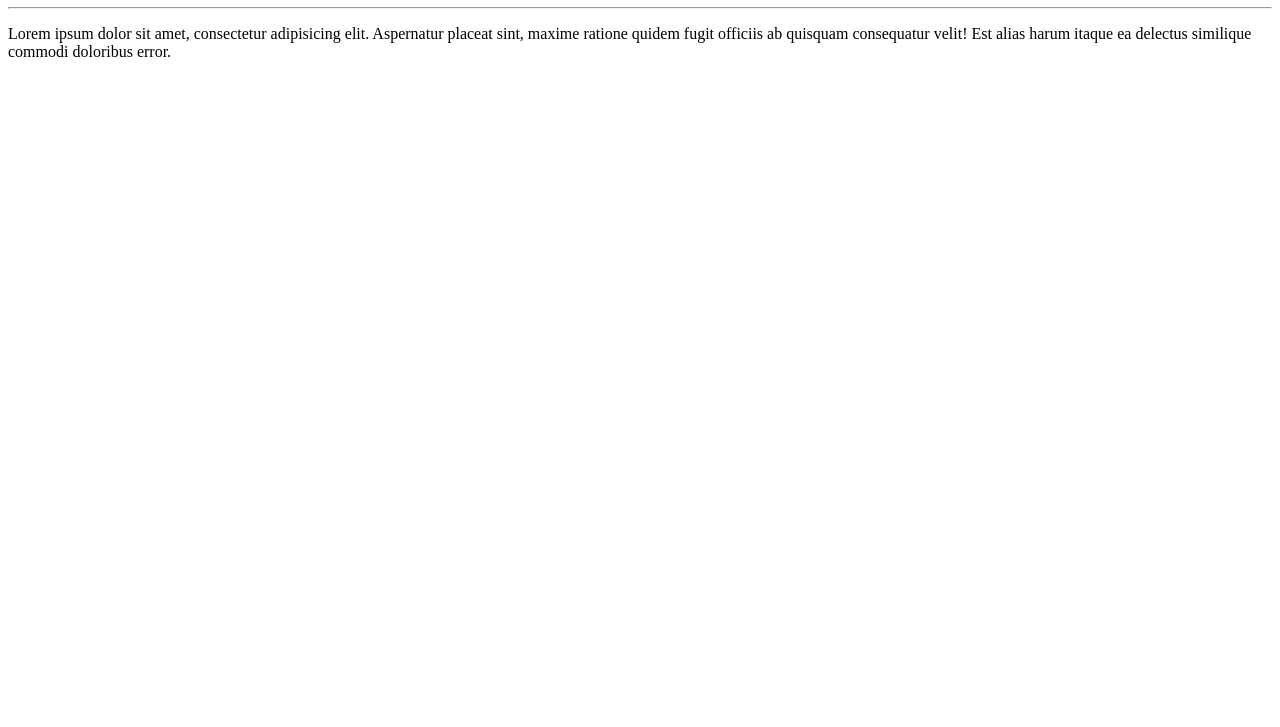
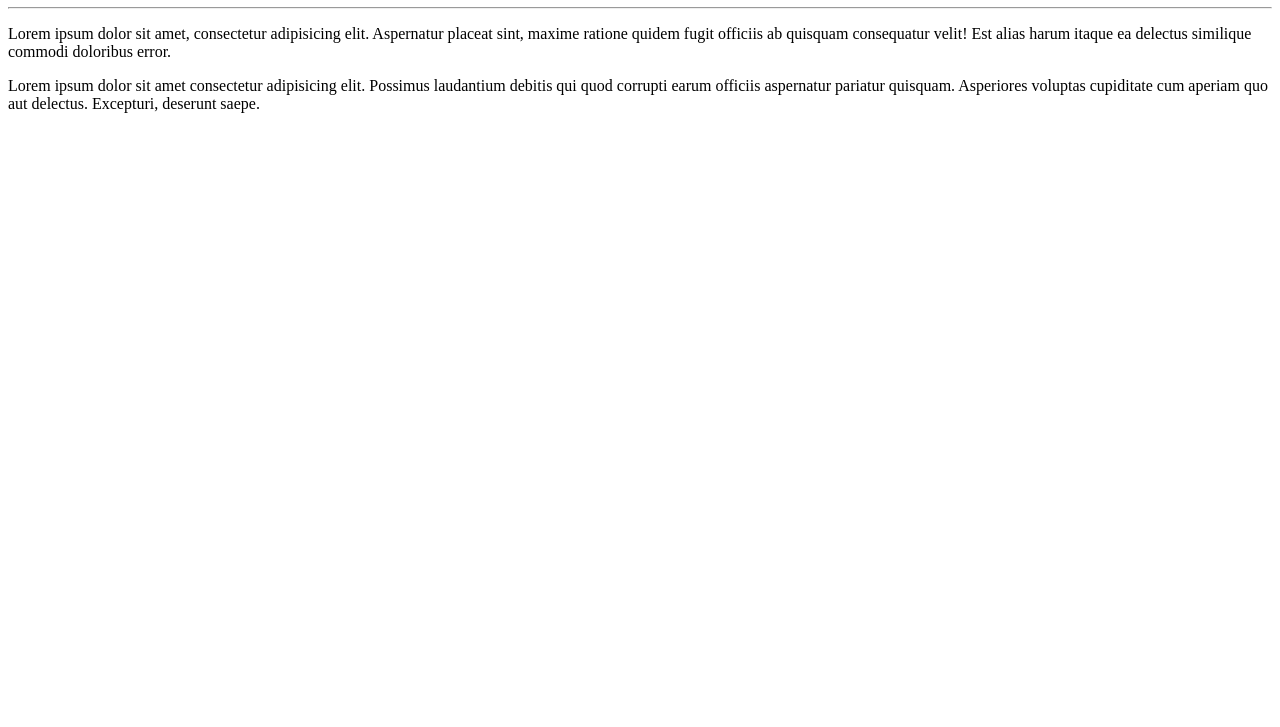
Before and after one commit to rodrigojno/Ola-Mundo, a plain HTML site: page site-exemplo/index.html in a window 1280 px wide. Shown: the part 73-800 px from the top of the page. Drawn offline with Linux system fonts and the light colour scheme.

Commit message:
Adicionei um paragrafo

```diff
--- a/site-exemplo/index.html
+++ b/site-exemplo/index.html
@@ -9,5 +9,6 @@
     <h1>Olá, Mundo!</h1>
     <hr>
     <p>Lorem ipsum dolor sit amet, consectetur adipisicing elit. Aspernatur placeat sint, maxime ratione quidem fugit officiis ab quisquam consequatur velit! Est alias harum itaque ea delectus similique commodi doloribus error.</p>
+    <p>Lorem ipsum dolor sit amet consectetur adipisicing elit. Possimus laudantium debitis qui quod corrupti earum officiis aspernatur pariatur quisquam. Asperiores voluptas cupiditate cum aperiam quo aut delectus. Excepturi, deserunt saepe.</p>
 </body>
 </html>
```
